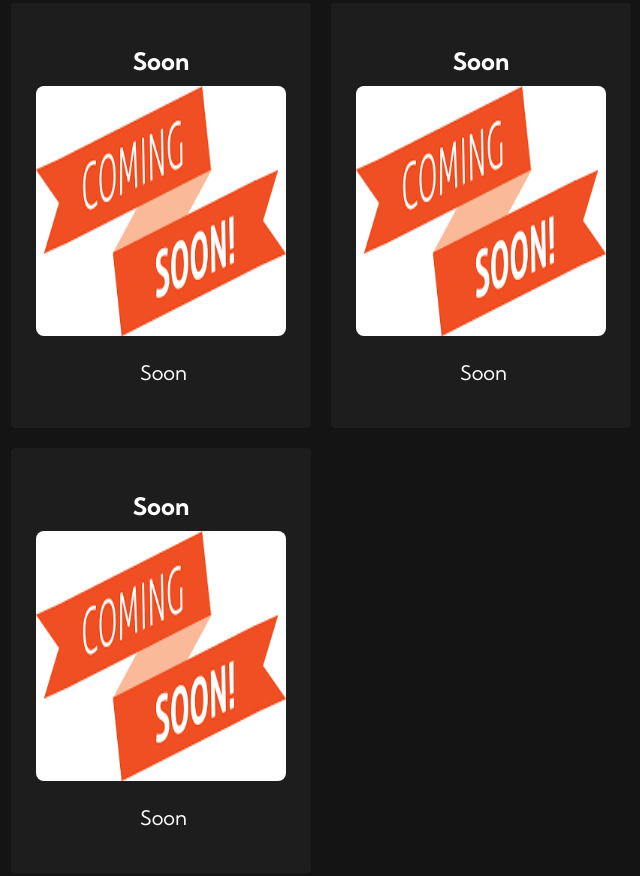
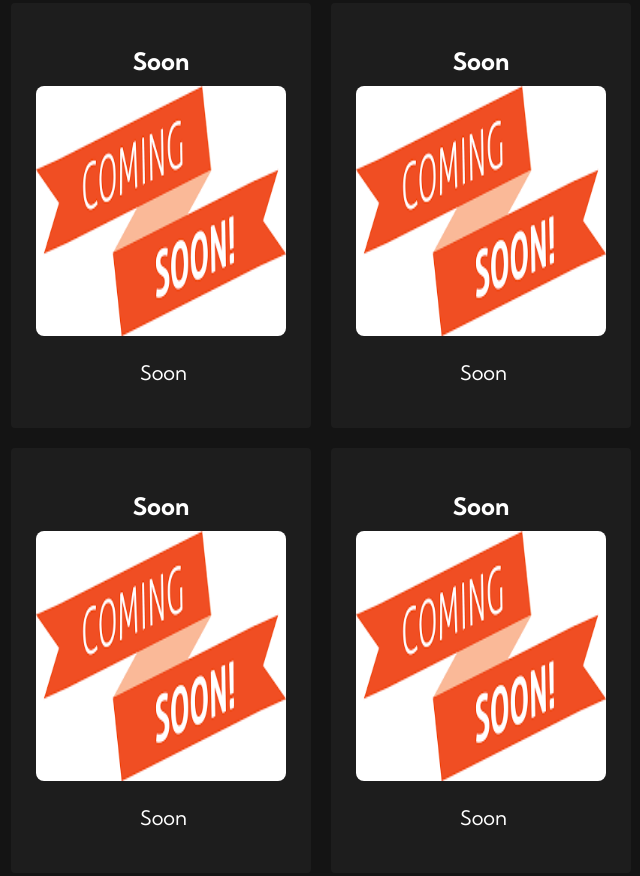
Before and after one commit to BuildCrafts/BuildCrafts.github.io, a plain HTML site: page index.html in a window 1280 px wide. Shown: the part 1977-2853 px from the top of the page, without its empty margins (319-959 px from the left). Drawn offline with Linux system fonts and the light colour scheme.

Commit message:
modified:   index.html

```diff
--- a/index.html
+++ b/index.html
@@ -67,7 +67,7 @@
             </div>
             <div class="features__card">
                 <h2>Soon</h2>
-                <img src="images/soon.png" alt="CustomMobs">
+                <img src="images/Soon.png" alt="CustomMobs">
                 <p>Soon</p>
             </div>
             <div class="features__card">
@@ -95,7 +95,14 @@
                 <img src="images/Soon.png" alt="CustomMobs">
                 <p>Soon</p>
             </div>
+            <div class="features__card">
+                <h2>Soon</h2>
+                <img src="images/Soon.png" alt="CustomMobs">
+                <p>Soon</p>
+            </div>
+
         </div>
+
     </div>
     <!-- ################################## Footer ##################################-->
     <div class="footer__container">
```
